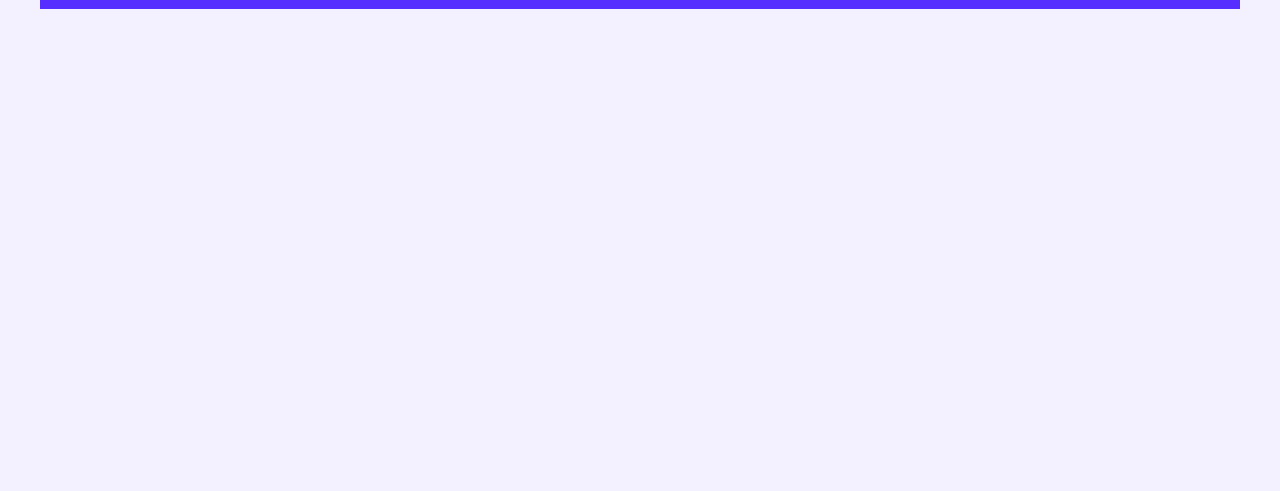
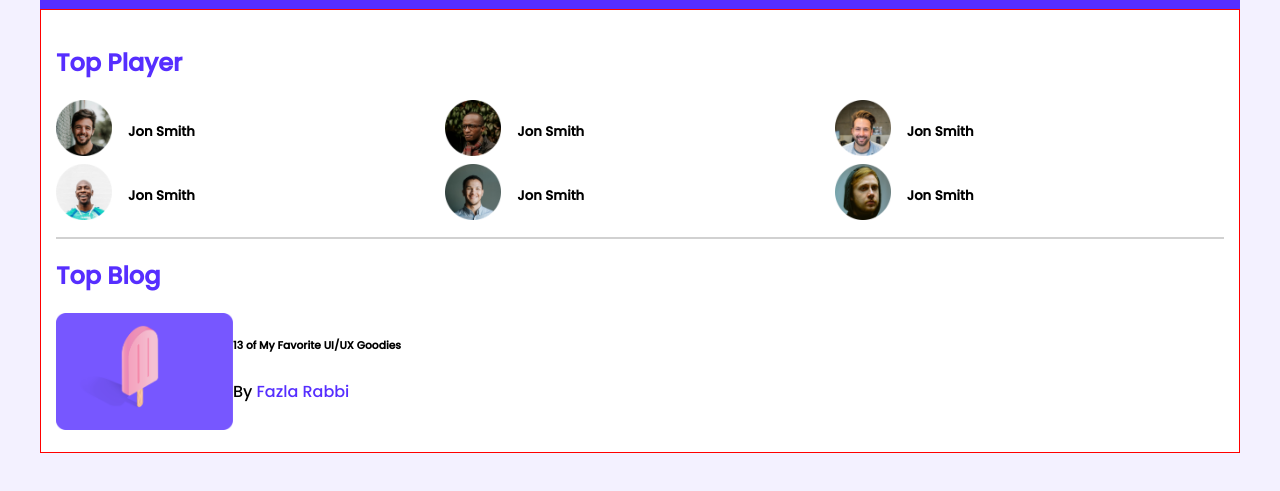
Before and after one commit to fazlarabbi07/leader-board, a plain HTML site: page index.html in a window 1280 px wide. Shown: the part 89-580 px from the top of the page. Drawn offline with Linux system fonts and the light colour scheme.

Commit message:
blog continue

```diff
--- a/css/style.css
+++ b/css/style.css
@@ -7,6 +7,12 @@ body {
     background-color:#F3F1FF;
 }
 /* HEADER STYLE START  */
+
+.top-player-top-blog-container{
+    background: #FFFFFF;
+    border: 1px solid red;
+    padding: 15px;
+}
 .nav-container{
     background-color: #562EFF;
     display: flex;
@@ -45,3 +51,39 @@ body {
     height: 51px;
 }
 /* HEADER STYLE END */
+#color{
+    font-size: 24px;
+    color: #562EFF;
+}
+.top-player-section{
+    display: grid;
+    grid-template-columns: repeat(3, 1fr);
+    justify-content: center;
+    align-items: center;
+    /* width: 870px;
+height: 679px; */
+}
+.players-info{
+    display: flex;
+}
+.player-img{
+    margin-right: 16px;
+}
+.player-img img{
+    width: 56px;
+    height: 56px;
+}
+hr{
+    border: 1px solid #D1D1D1;
+}
+/* BLOG STYLE START */
+.blog-item{
+    display: flex;
+}
+.blog-img img{
+    width: 177px;
+    height: 117px;
+}
+#author-name{
+    color: #562EFF;
+}
--- a/index.html
+++ b/index.html
@@ -30,7 +30,108 @@
         </nav>
     </header>
     <!-- header end here -->
-    <main>
+    <main class="main">
+        <section class="top-player-top-blog-container">
+            <div class="top-player-container">
+                <h1 id="color">Top Player</h1>
+                <div class="top-player-section">
+
+                    <!-- .player*6>img[src="images/players/player-$.png"] -->
+                    <!-- player-1 -->
+                    <div class="players-info">
+
+                        <div class="player-img">
+                            <img src="images/players/player-1.png" alt="">
+                        </div>
+                        <div class="player-name">
+                            <h5>Jon Smith</h5>
+                        </div>
+                    </div>
+                    <!-- player-2 -->
+                    <div class="players-info">
+
+                        <div class="player-img">
+                            <img src="images/players/player-2.png" alt="">
+                        </div>
+                        <div class="player-name">
+                            <h5>Jon Smith</h5>
+                        </div>
+                    </div>
+                    <!-- player-3 -->
+                    <div class="players-info">
+
+                        <div class="player-img">
+                            <img src="images/players/player-3.png" alt="">
+                        </div>
+                        <div class="player-name">
+                            <h5>Jon Smith</h5>
+                        </div>
+                    </div>
+                    <!-- player-4 -->
+                    <div class="players-info">
+
+                        <div class="player-img">
+                            <img src="images/players/player-4.png" alt="">
+                        </div>
+                        <div class="player-name">
+                            <h5>Jon Smith</h5>
+                        </div>
+                    </div>
+                    <!-- player-5 -->
+                    <div class="players-info">
+
+                        <div class="player-img">
+                            <img src="images/players/player-5.png" alt="">
+                        </div>
+                        <div class="player-name">
+                            <h5>Jon Smith</h5>
+                        </div>
+                    </div>
+                    <!-- player-6 -->
+                    <div class="players-info">
+
+                        <div class="player-img">
+                            <img src="images/players/player-6.png" alt="">
+                        </div>
+                        <div class="player-name">
+                            <h5>Jon Smith</h5>
+                        </div>
+                    </div>
+
+
+
+
+                </div>
+                <hr>
+                <div class="top-blog-section">
+                </div>
+
+            </div>
+            <div class="top-blog-container">
+                <h1 id="color">Top Blog</h1>
+                <div class="top-blog-section">
+                    <div class="blog-info">
+                        <div class="blog-item">
+                            <div class="blog-img">
+                                <img src="images/blogs/blog-1.png" alt="">
+
+                            </div>
+                            <div class="blog-description">
+
+                                <div class="blog-title">
+                                    <h6>13 of My Favorite
+                                        UI/UX Goodies</h6>
+                                </div>
+                                <div class="blog-author">
+                                    <p> By <span id="author-name" >Fazla Rabbi</span></p>
+                                </div>
+                            </div>
+                        </div>
+                    </div>
+
+                </div>
+            </div>
+        </section>
 
     </main>
 
```
